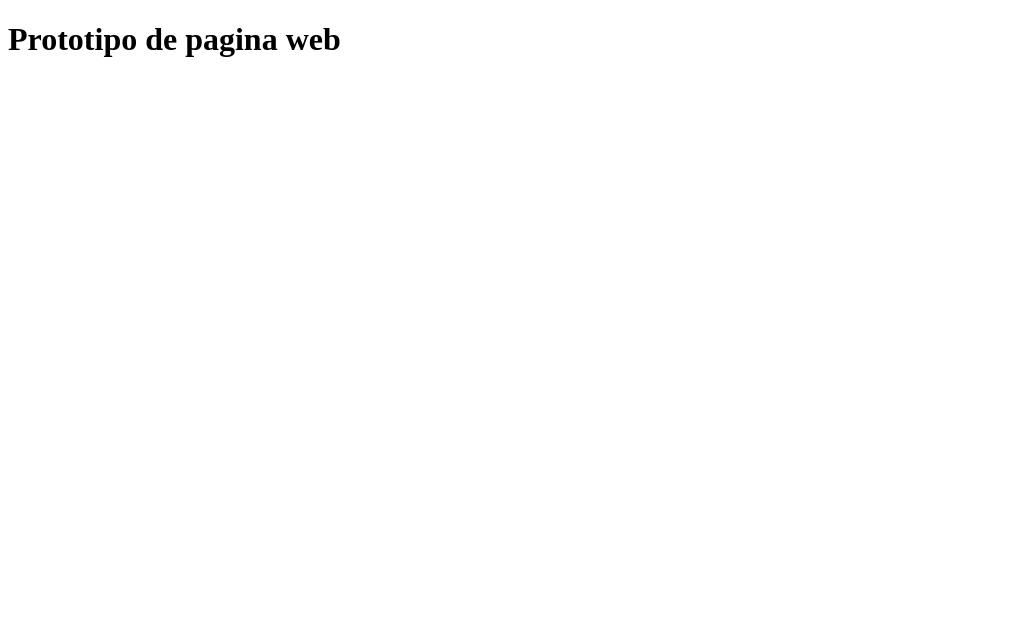
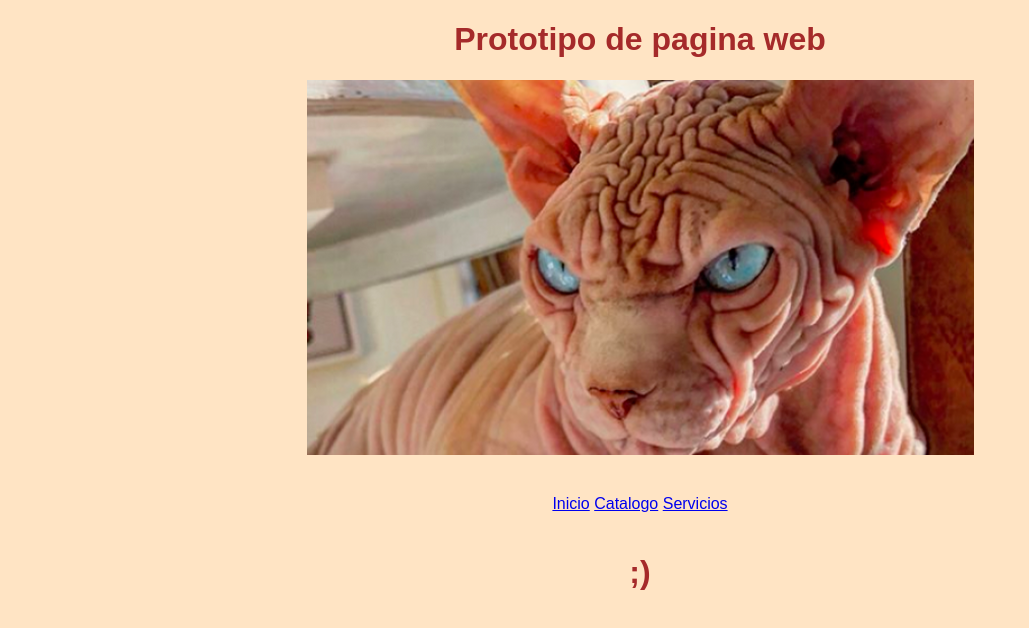
Before and after one commit to Csesztregi/miweb, a plain HTML site: page Index.html in a window 1280 px wide. Shown: the whole page, without its empty margins (0-1029 px from the left). Drawn offline with Linux system fonts and the light colour scheme.

Commit message:
Nueva pagina web

```diff
--- a/Index.html
+++ b/Index.html
@@ -4,9 +4,22 @@
     <meta charset="UTF-8">
     <meta http-equiv="X-UA-Compatible" content="IE=edge">
     <meta name="viewport" content="width=device-width, initial-scale=1.0">
-    <title>Document</title>
+    <meta name="description"content="Mi primera pagina con Visuak studio code">
+    <title>Pag</title>
+    <link rel="stylesheet" href="style.css">
+    <link rel="shortcut icon" href="Gato.png">
 </head>
 <body>
+    <!-- se escribe un comentario -->
     <h1>Prototipo de pagina web</h1>
+    <script src="script.js"></script>
+    <header><img src="imagenes/imagen.png" alt=""></header>
+
+<ul class="menu">
+        <a href="#">Inicio</a>
+        <a href="catalogo.html">Catalogo</a>
+        <a href="https://www.youtube.com/watch?v=YjeM2ommCHY&list=PLdVx282h2eYZ5MyB3HA82wpuhULdJ9rgf&index=8&ab_channel=ClaudiaPirela">Servicios</a>
+</ul>
+<h1>;)</h1>
 </body>
 </html>
--- /dev/null
+++ b/script.js
@@ -0,0 +1,3 @@
+document.querySelector('h1').addEventListener('click',()=>{
+    document.body.style.background = 'green';
+})
--- /dev/null
+++ b/style-catalogo.css
@@ -0,0 +1,6 @@
+body{
+    color: rgb(12, 11, 12);
+    font-family: 'Times New Roman', Times, serif;
+    text-align: center;
+    background-color: dimgray;
+}
--- /dev/null
+++ b/style.css
@@ -0,0 +1,9 @@
+body {
+    color: brown;
+    font-family: arial;
+    text-align: center;
+    background-color: bisque;
+}
+.menu{
+   padding: 20px;
+}
```
Also changed, not shown: catalogo.html (added, +14 -0 lines), Gato.png (added), imagenes/imagen.png (added), 1 other file.
